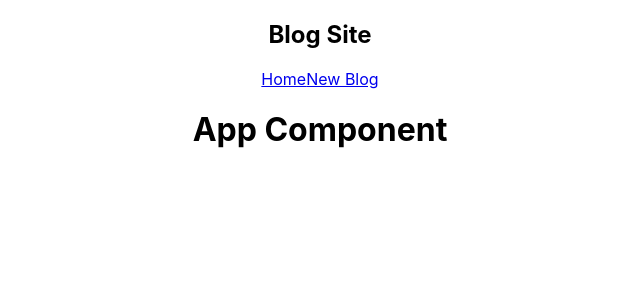
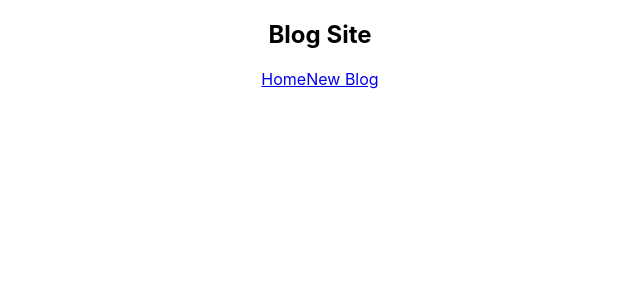
Before and after one commit to D-Coder135/Blog-Site_React, a JavaScript app: page / in a window 1280 px wide. Shown: the top 300 px of the page, without its empty margins (320-960 px from the left). Built offline with nearby package versions, Linux system fonts and the light colour scheme; the HTML template or start-up script is replaced by a standard one.

Commit message:
comment out some part of the code

```diff
--- a/src/App.js
+++ b/src/App.js
@@ -11,7 +11,7 @@ function App() {
     <div className="App">
       <Navbar />
       <div className="content">
-        <h1>App Component</h1>
+        {/* <h1>App Component</h1> */}
         {/* <h1>{ title }</h1>
         <p>Liked { likes } times</p>
         <a href={link}>Google Site</a> */}
```
